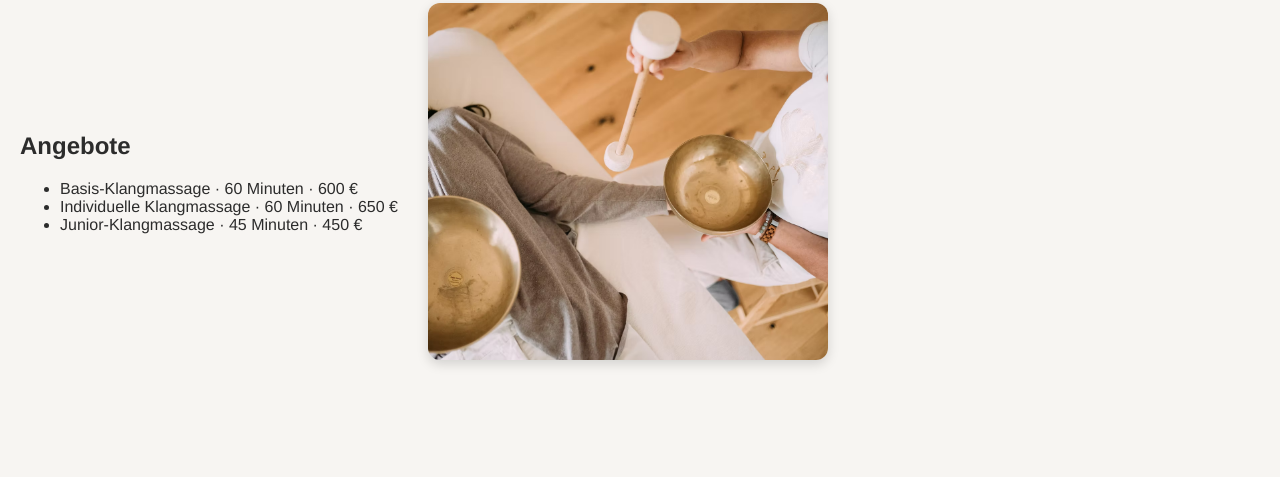
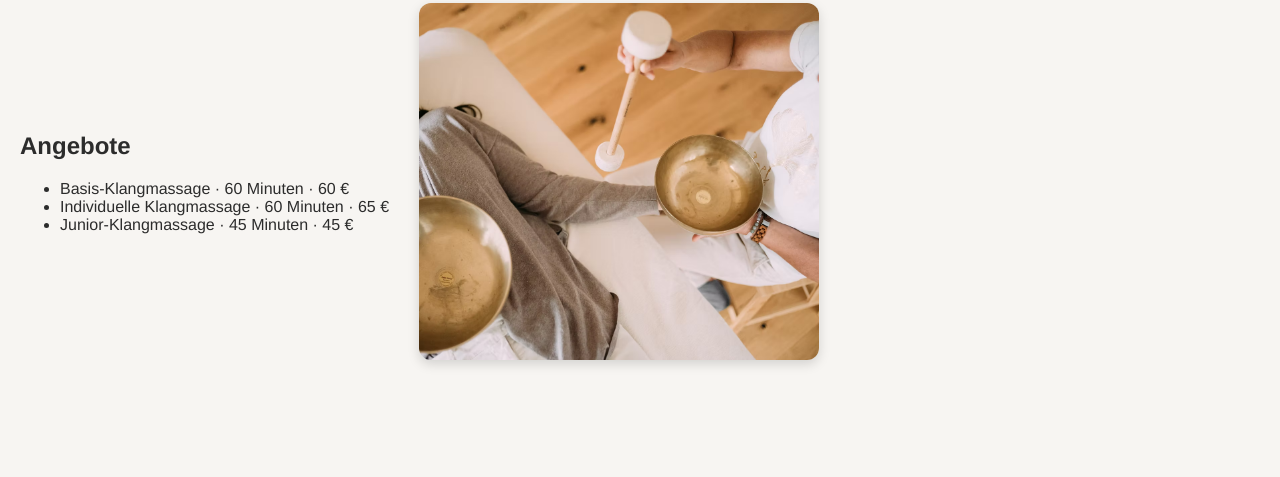
Before and after one commit to JG-cpu-max/Klangoase, a plain HTML site: page index.html in a window 1280 px wide. Shown: the part 1228-1705 px from the top of the page. Drawn offline with Linux system fonts and the light colour scheme.

Commit message:
Update index.html

```diff
--- a/index.html
+++ b/index.html
@@ -45,9 +45,9 @@
       <div>
         <h2>Angebote</h2>
         <ul>
-          <li>Basis-Klangmassage · 60 Minuten · 600 €</li>
-          <li>Individuelle Klangmassage · 60 Minuten · 650 €</li>
-          <li>Junior-Klangmassage · 45 Minuten · 450 €</li>
+          <li>Basis-Klangmassage · 60 Minuten · 60 €</li>
+          <li>Individuelle Klangmassage · 60 Minuten · 65 €</li>
+          <li>Junior-Klangmassage · 45 Minuten · 45 €</li>
         </ul>
       </div>
       <img src="images/Klangschalen.avif" alt="Klangschalen" class="angebot-img">
```
